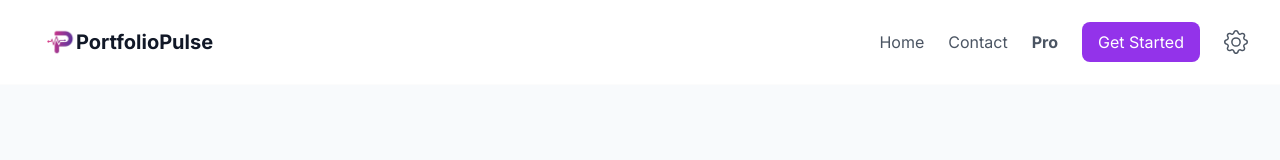
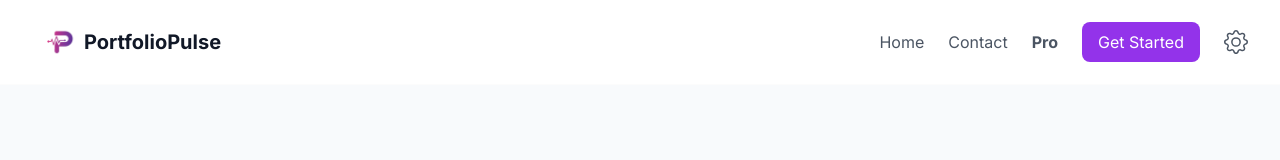
Before and after one commit to colinchambachan/PortfolioPulse, a Next.js app in the folder client/: page /start in a window 1280 px wide. Shown: the top 160 px of the page. Built offline with nearby package versions, Linux system fonts and the light colour scheme.

Commit message:
feat: UI updates

```diff
--- a/client/app/components/Navbar.tsx
+++ b/client/app/components/Navbar.tsx
@@ -34,7 +34,7 @@ export default function Navbar() {
         </Link>
         <Link
           href="/"
-          className="text-xl ms-[-1rem] font-bold text-gray-900 rounded-lg hidden sm:block"
+          className="text-xl ms-[-0.5rem] font-bold text-gray-900 rounded-lg hidden sm:block"
         >
           PortfolioPulse
         </Link>
--- a/client/app/start/page.tsx
+++ b/client/app/start/page.tsx
@@ -427,7 +427,7 @@ export default function Start() {
                         Processing your portfolio...
                       </p>
                       <p className="text-xs text-gray-600 mt-1">
-                        This may take a few moments
+                        This may take a few moments (Est. 3 mins)
                       </p>
                     </div>
                   </div>
```
